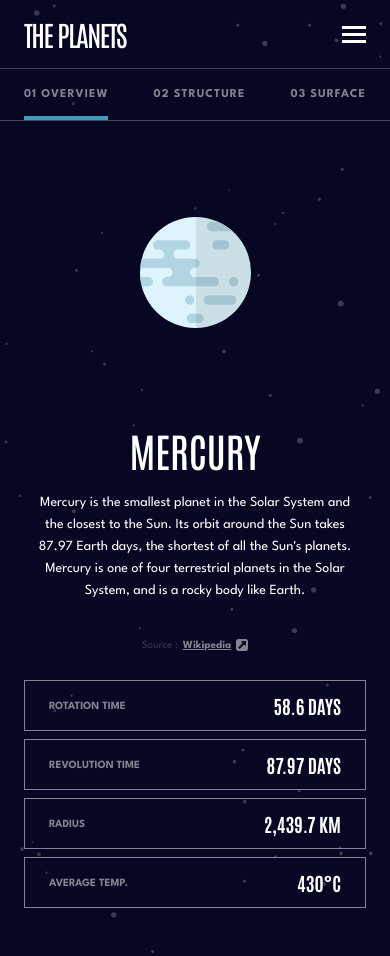
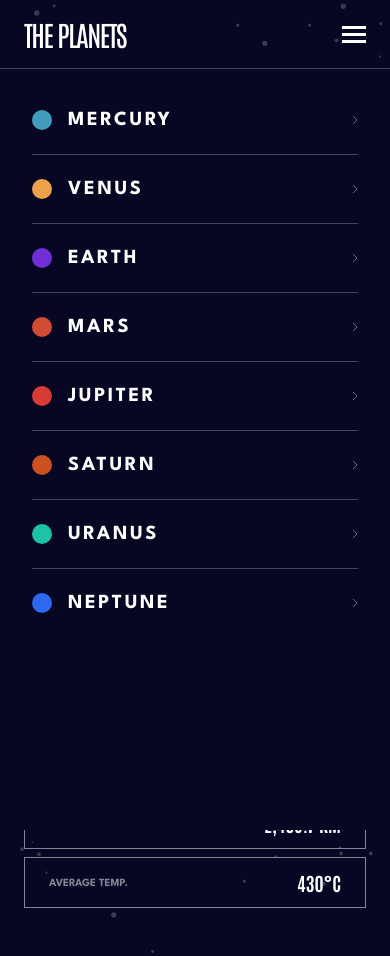
Before and after one commit to frontend-rustyff12/19-planets-fact-site, a React (Vite) app: page / in a window 390 px wide. Built offline with nearby package versions, Linux system fonts and the light colour scheme.

Commit message:
Mobile nav

```diff
--- a/src/components/Header.jsx
+++ b/src/components/Header.jsx
@@ -1,5 +1,7 @@
+import { useState } from "react";
 import { NavLink } from "react-router";
 export default function Header() {
+  const [isMenuOpen, setIsMenuOpen] = useState(true);
   const menuItems = [
     "mercury",
     "venus",
@@ -10,11 +12,21 @@ export default function Header() {
     "uranus",
     "neptune",
   ];
+
+  function toggleMenu() {
+    setIsMenuOpen(!isMenuOpen);
+    console.log("clicked");
+  }
+
+  function closeMenu() {
+    setIsMenuOpen(false);
+  }
+
   return (
     <header>
       <div className="header-container">
         <h2 className="uppercase">The Planets</h2>
-        <button>
+        <button onClick={toggleMenu}>
           <img
             role="button"
             className="nav-menu-hamburger"
@@ -22,7 +34,8 @@ export default function Header() {
             alt="Hamburger icon"
           />
         </button>
-        <div className="nav-links-container">
+
+        <div className={`nav-links-container ${isMenuOpen ? "open" : ""}`}>
           <nav>
             <ul className="nav-links">
               {menuItems.map((item, index) => (
@@ -32,8 +45,10 @@ export default function Header() {
                     isActive ? `active-link ${item}` : `${item}`
                   }
                   key={index}
+                  onClick={closeMenu}
                 >
-                  {item}
+                  <span className={`circle ${item}`}></span> {item}{" "}
+                  <img className="chevron" src="/icon-chevron.svg" alt="" />
                 </NavLink>
               ))}
             </ul>
--- a/src/index.css
+++ b/src/index.css
@@ -7,6 +7,7 @@
   --dark-blue: #070724;
   --grey-900: #38384f;
   --grey-500: #838391;
+  --grey-500-light: #83839180;
   --mercury: #419ebb;
   --venus: #eda249;
   --earth: #6f2ed6;
@@ -37,6 +38,7 @@ body {
   background-position: center;
   background-size: cover;
   min-height: 100dvh;
+  overflow: hidden;
 }
 
 h1 {
@@ -128,10 +130,83 @@ header {
   background-color: var(--dark-blue);
   width: 24px;
   height: 17px;
+  z-index: 10;
 }
 
 .nav-links-container {
   display: none;
+}
+
+.nav-links-container.open {
+  position: absolute;
+  z-index: 30;
+  height: 90vh;
+  width: 100vw;
+  top: 70px;
+  left: 0;
+  display: block;
+}
+
+.nav-links-container.open nav {
+  height: 100%;
+}
+
+.nav-links-container.open .nav-links {
+  background-color: var(--dark-blue);
+  height: 100%;
+  display: flex;
+  flex-direction: column;
+  padding: 1rem 2rem;
+}
+
+.nav-links-container.open .nav-links a {
+  color: var(--white);
+  font-size: 1.25rem;
+  padding: 1.5rem 0rem;
+  position: relative;
+  display: flex;
+  align-items: center;
+}
+
+.nav-links-container.open .nav-links a .circle {
+  display: inline-block;
+  width: 20px;
+  height: 20px;
+  border-radius: 50%;
+  margin-right: 1rem;
+}
+.nav-links-container.open .nav-links a .circle.mercury {
+  background-color: var(--mercury);
+}
+.nav-links-container.open .nav-links a .circle.venus {
+  background-color: var(--venus);
+}
+.nav-links-container.open .nav-links a .circle.earth {
+  background-color: var(--earth);
+}
+.nav-links-container.open .nav-links a .circle.mars {
+  background-color: var(--mars);
+}
+.nav-links-container.open .nav-links a .circle.jupiter {
+  background-color: var(--jupiter);
+}
+.nav-links-container.open .nav-links a .circle.saturn {
+  background-color: var(--saturn);
+}
+.nav-links-container.open .nav-links a .circle.uranus {
+  background-color: var(--uranus);
+}
+.nav-links-container.open .nav-links a .circle.neptune {
+  background-color: var(--neptune);
+}
+
+.chevron {
+  margin-left: auto;
+  height: 8px;
+}
+
+.nav-links-container.open .nav-links a:not(:last-of-type) {
+  border-bottom: 1px solid var(--grey-500-light);
 }
 
 .nav-links a {
@@ -346,6 +421,10 @@ header {
     display: flex;
     justify-content: space-between;
     gap: 1.75rem;
+  }
+
+  .nav-links-container.open .nav-links a span {
+    display: none;
   }
 
   .nav-links a:hover,
```
